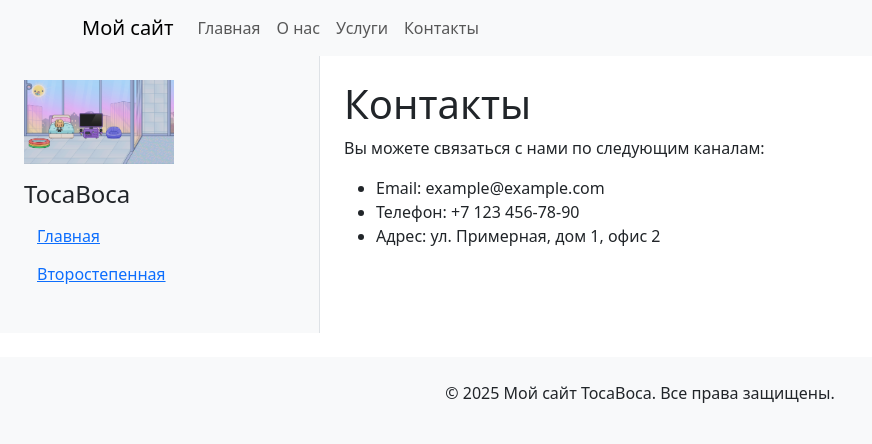
After one commit to and1801/lesson_DJ01, a Django app: page /contact/ in a window 1280 px wide. The commit adds this page. Shown: the top 444 px of the page, without its empty margins (0-872 px from the left). Run offline with Django 5.2, Linux system fonts and the light colour scheme.

Commit message:
hometask

```diff
--- a/FirstDjangoProject/FirstDjangoProject/settings.py
+++ b/FirstDjangoProject/FirstDjangoProject/settings.py
@@ -122,3 +122,7 @@ STATIC_URL = 'static/'
 # https://docs.djangoproject.com/en/5.1/ref/settings/#default-auto-field
 
 DEFAULT_AUTO_FIELD = 'django.db.models.BigAutoField'
+
+STATICFILES_DIRS = [
+    BASE_DIR / "static"
+]
--- a/FirstDjangoProject/FirstDjangoProject/urls.py
+++ b/FirstDjangoProject/FirstDjangoProject/urls.py
@@ -14,10 +14,12 @@ Including another URLconf
     1. Import the include() function: from django.urls import include, path
     2. Add a URL to urlpatterns:  path('blog/', include('blog.urls'))
 """
+from django.conf import settings
+from django.conf.urls.static import static
 from django.contrib import admin
 from django.urls import path, include
 
 urlpatterns = [
     path('admin/', admin.site.urls),
     path('', include('hometask.urls'))
-]
+] + static(settings.STATIC_URL, document_root=settings.STATIC_ROOT)
--- /dev/null
+++ b/FirstDjangoProject/hometask/static/hometask/css/hometask.css
@@ -0,0 +1,3 @@
+body{
+    background-color: deeppink;
+}
--- /dev/null
+++ b/FirstDjangoProject/hometask/templates/hometask/contact.html
@@ -0,0 +1,11 @@
+{% extends 'hometask/layout.html' %}
+
+{% block content %}
+<h1>Контакты</h1>
+<p>Вы можете связаться с нами по следующим каналам:</p>
+<ul>
+    <li>Email: example@example.com</li>
+    <li>Телефон: +7 123 456-78-90</li>
+    <li>Адрес: ул. Примерная, дом 1, офис 2</li>
+</ul>
+{% endblock %}
--- /dev/null
+++ b/FirstDjangoProject/hometask/templates/hometask/footer.html
@@ -0,0 +1,3 @@
+<footer class="bg-light text-center py-4 mt-4">
+    <p>&copy; 2025 Мой сайт TocaBoca. Все права защищены.</p>
+</footer>
--- /dev/null
+++ b/FirstDjangoProject/hometask/templates/hometask/layout.html
@@ -0,0 +1,43 @@
+{% load static %}
+<!DOCTYPE html>
+<html lang="en">
+<head>
+    <meta charset="UTF-8">
+    <link rel="stylesheet" href="{% static 'hometask/css/hometask.css' %}">
+    {% block title %}
+
+    {% endblock %}
+     <link href="https://cdn.jsdelivr.net/npm/bootstrap@5.3.0-alpha1/dist/css/bootstrap.min.css" rel="stylesheet">
+</head>
+<body>
+    {% include 'hometask/nav.html' %}
+
+    <div class="container-fluid">
+        <div class="row">
+
+            <!-- Sidebar (aside) -->
+            <aside class="col-md-3 bg-light p-4 border-end">
+                <img src="{% static 'hometask/img/TocaBoca.png' %}" alt="TocaBoca" class="img-fluid mb-3" width="150px">
+                <h4>TocaBoca</h4>
+                <ul class="list-unstyled">
+                    <li><a href="{% url 'home' %}" class="btn btn-link">Главная</a></li>
+                    <li><a href="{% url 'page2' %}" class="btn btn-link">Второстепенная</a></li>
+                </ul>
+            </aside>
+
+            <!-- Main content -->
+            <main class="col-md-9 p-4">
+                {% block content %}
+                {% endblock %}
+            </main>
+
+        </div>
+    </div>
+
+    {% include 'hometask/footer.html' %}
+
+    <!-- Подключаем Bootstrap JS и необходимые скрипты -->
+    <script src="https://cdn.jsdelivr.net/npm/bootstrap@5.3.0-alpha1/dist/js/bootstrap.bundle.min.js"></script>
+
+</body>
+</html>
--- /dev/null
+++ b/FirstDjangoProject/hometask/templates/hometask/nav.html
@@ -0,0 +1,25 @@
+<nav class="navbar navbar-expand-lg navbar-light bg-light">
+    <div class="container">
+        <a class="navbar-brand" href="#">Мой сайт</a>
+        <button class="navbar-toggler" type="button" data-bs-toggle="collapse" data-bs-target="#navbarNav"
+            aria-controls="navbarNav" aria-expanded="false" aria-label="Переключить навигацию">
+            <span class="navbar-toggler-icon"></span>
+        </button>
+        <div class="collapse navbar-collapse" id="navbarNav">
+            <ul class="navbar-nav">
+                <li class="nav-item active">
+                    <a class="nav-link" href="/">Главная</a>
+                </li>
+                <li class="nav-item">
+                    <a class="nav-link" href="/about/">О нас</a>
+                </li>
+                <li class="nav-item">
+                    <a class="nav-link" href="/services/">Услуги</a>
+                </li>
+                <li class="nav-item">
+                    <a class="nav-link" href="/contact/">Контакты</a>
+                </li>
+            </ul>
+        </div>
+    </div>
+</nav>
--- a/FirstDjangoProject/hometask/urls.py
+++ b/FirstDjangoProject/hometask/urls.py
@@ -1,6 +1,9 @@
 from . import views
 from django.urls import path
 urlpatterns = [
-    path('', views.index),
-    path('new', views.new)
+    path('', views.index, name='home'),
+    path('newnewnew', views.new, name='page2'),
+    path('about/', views.about, name='about'),
+    path('services/', views.services, name='services'),
+    path('contact/', views.contact, name='contact'),
 ]
--- a/FirstDjangoProject/hometask/views.py
+++ b/FirstDjangoProject/hometask/views.py
@@ -2,7 +2,17 @@ from django.shortcuts import render
 from django.http import HttpResponse
 # Create your views here.
 def index(request):
-    return render(request, 'hometask/index.html')
+
+    return render(request, 'hometask/index.html', {'caption':"TocaBoca"})
 
 def new(request):
     return render(request, 'hometask/new.html')
+
+def about(request):
+    return render(request, 'hometask/about.html')
+
+def services(request):
+    return render(request, 'hometask/services.html')
+
+def contact(request):
+    return render(request, 'hometask/contact.html')
```
Also changed, not shown: FirstDjangoProject/hometask/templates/hometask/about.html (added, +8 -0 lines), FirstDjangoProject/hometask/templates/hometask/index.html (+24 -9 lines), FirstDjangoProject/hometask/templates/hometask/new.html (+9 -9 lines), FirstDjangoProject/hometask/templates/hometask/services.html (added, +11 -0 lines), FirstDjangoProject/hometask/static/hometask/img/TocaBoca.png (added).
